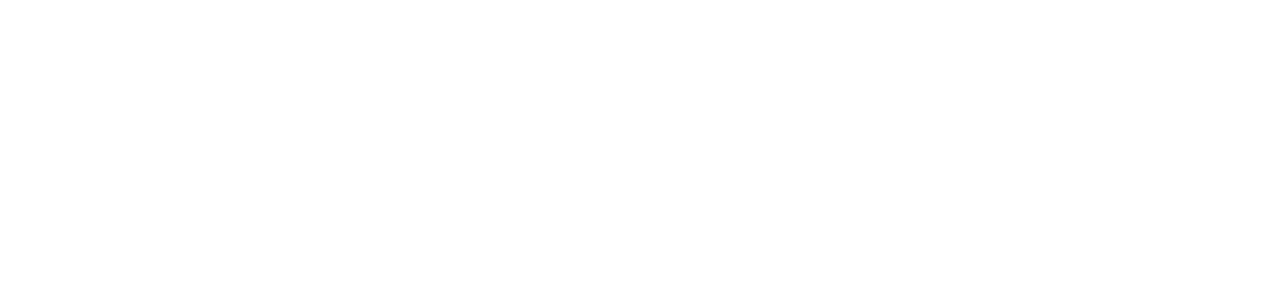
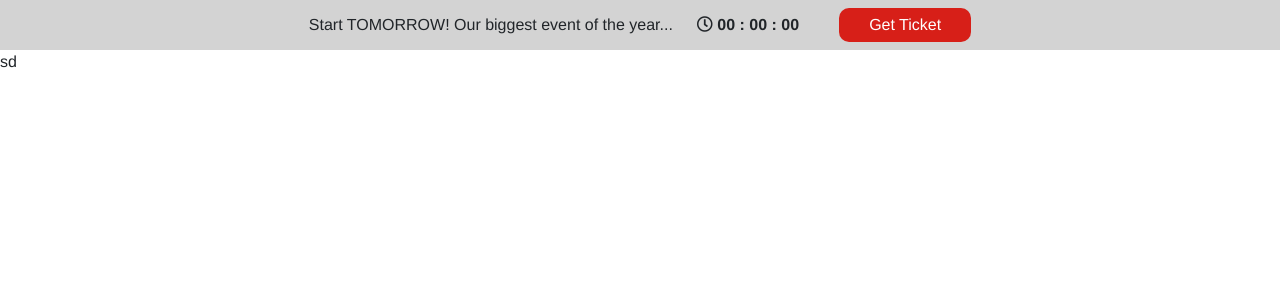
Before and after one commit to GerryFox22/proj-html-vuejs, a Vue app: page / in a window 1280 px wide. Shown: the top 300 px of the page. Built offline with nearby package versions, Linux system fonts and the light colour scheme.

Commit message:
Formattazione e termine Header Section 1

```diff
--- a/src/App.vue
+++ b/src/App.vue
@@ -25,5 +25,10 @@ export default {
 #app {
   font-family: Avenir, Helvetica, Arial, sans-serif;
 
+  *{
+    margin: 0;
+    box-sizing: border-box;
+  }
+
 }
 </style>
--- a/src/components/Header.vue
+++ b/src/components/Header.vue
@@ -1,15 +1,23 @@
 <template>
-  <div class="head">
-
+  <div id="Header" class="fluid-container">
+    <HeaderSection1 />
+    <HeaderSection2 />
   </div>
 </template>
 
 <script>
+import HeaderSection1 from '../components/HeaderSection1.vue';
+import HeaderSection2 from '../components/HeaderSection2.vue';
+
 export default {
-
+    name :"Header",
+    components: {
+        HeaderSection1,
+        HeaderSection2,
+  },
 }
 </script>
 
-<style>
+<style lang="scss" scoped>
 
 </style>
--- /dev/null
+++ b/src/components/HeaderSection1.vue
@@ -0,0 +1,37 @@
+<template>
+  <div class="header-section-1 d-flex justify-content-center align-items-center p-2">
+      <div class="presentazione-offerta me-4">
+          <p>Start TOMORROW! Our biggest event of the year...</p>
+      </div>
+      <div class="tempo-offerta me-4">
+          <i class="far fa-clock"></i>
+          <span> <strong> 00 : 00 : 00 </strong> </span>
+      </div>
+      <div class="bottone-ticket ms-3">
+          <button class="bottone">Get Ticket</button>
+      </div>
+  </div>
+</template>
+
+<script>
+export default {
+
+}
+</script>
+
+<style lang="scss" scoped>
+@import "../style/variabili.scss";
+     .header-section-1{
+        background-color: lightgray;
+    }
+    .bottone{
+        color: white;
+        background-color: $ccThunderbird;
+        border: 0;
+        padding: 5px 30px;
+        border-radius: 10px;
+        &:hover {
+            background-color: $ccCerulean;
+        }
+    }
+</style>
--- /dev/null
+++ b/src/components/HeaderSection2.vue
@@ -0,0 +1,16 @@
+<template>
+  <div class="header-navbar">
+      sd
+  </div>
+</template>
+
+<script>
+export default {
+
+}
+</script>
+
+<style lang="scss" scoped>
+@import "../style/variabili.scss";
+
+</style>
--- a/src/style/generali.scss
+++ b/src/style/generali.scss
@@ -1 +1,2 @@
+
 @import "~bootstrap/scss/bootstrap";
```
Also changed, not shown: src/style/css.scss (added).
